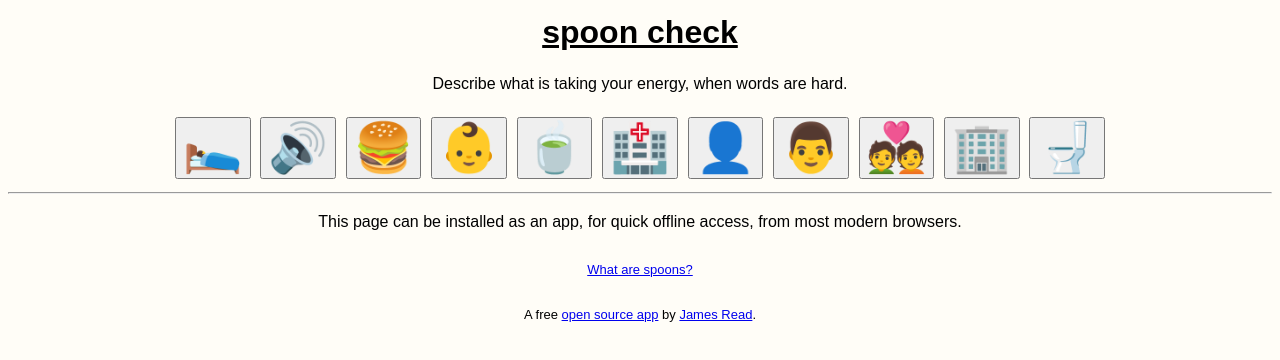
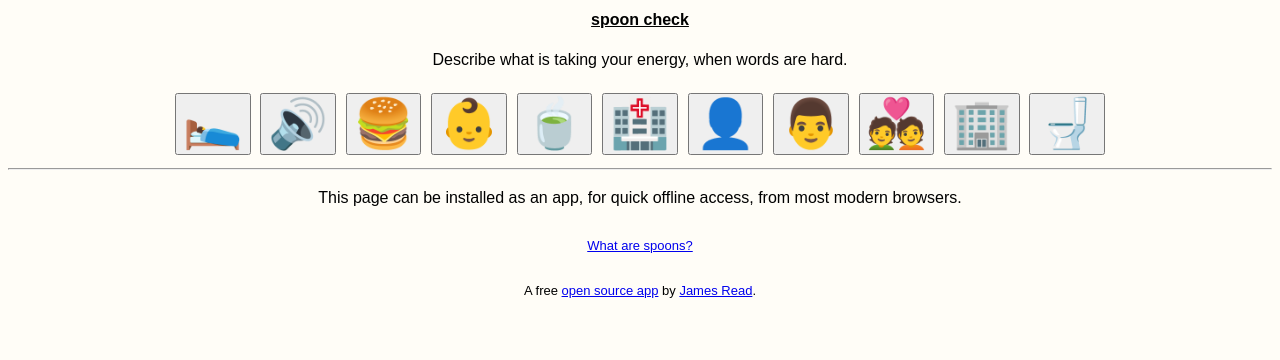
Before and after one commit to jamesread/spoon-check, a website built with Parcel: page src/index.pug in a window 1280 px wide. Built offline with nearby package versions, Linux system fonts and the light colour scheme.

Commit message:
The normal font-size is actually "medium"

```diff
--- a/src/main.css
+++ b/src/main.css
@@ -7,7 +7,7 @@ body {
 }
 
 h1 {
-	font-size: normal;
+	font-size: medium;
 	text-decoration: underline;
 	margin: 0;
 }
```
